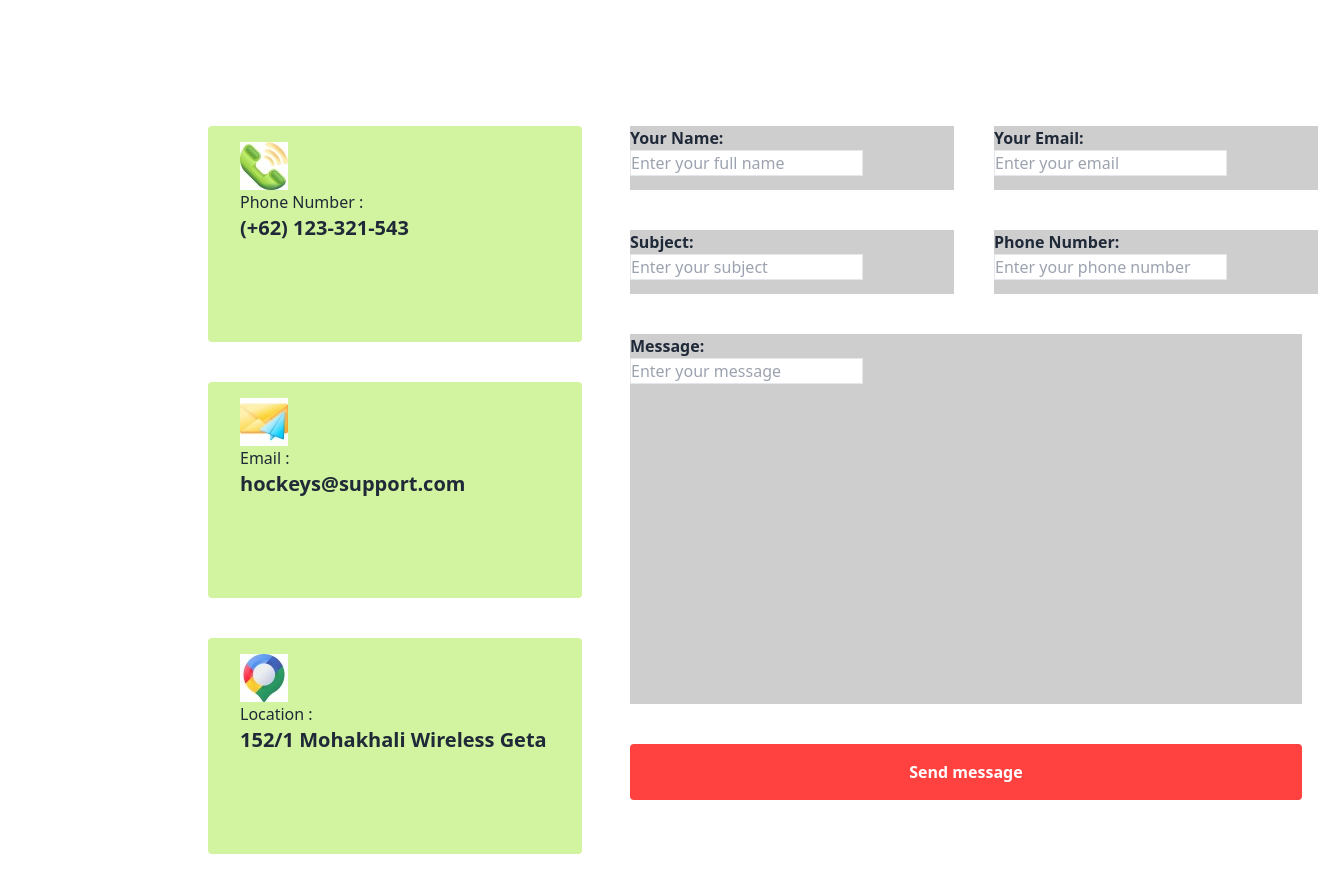
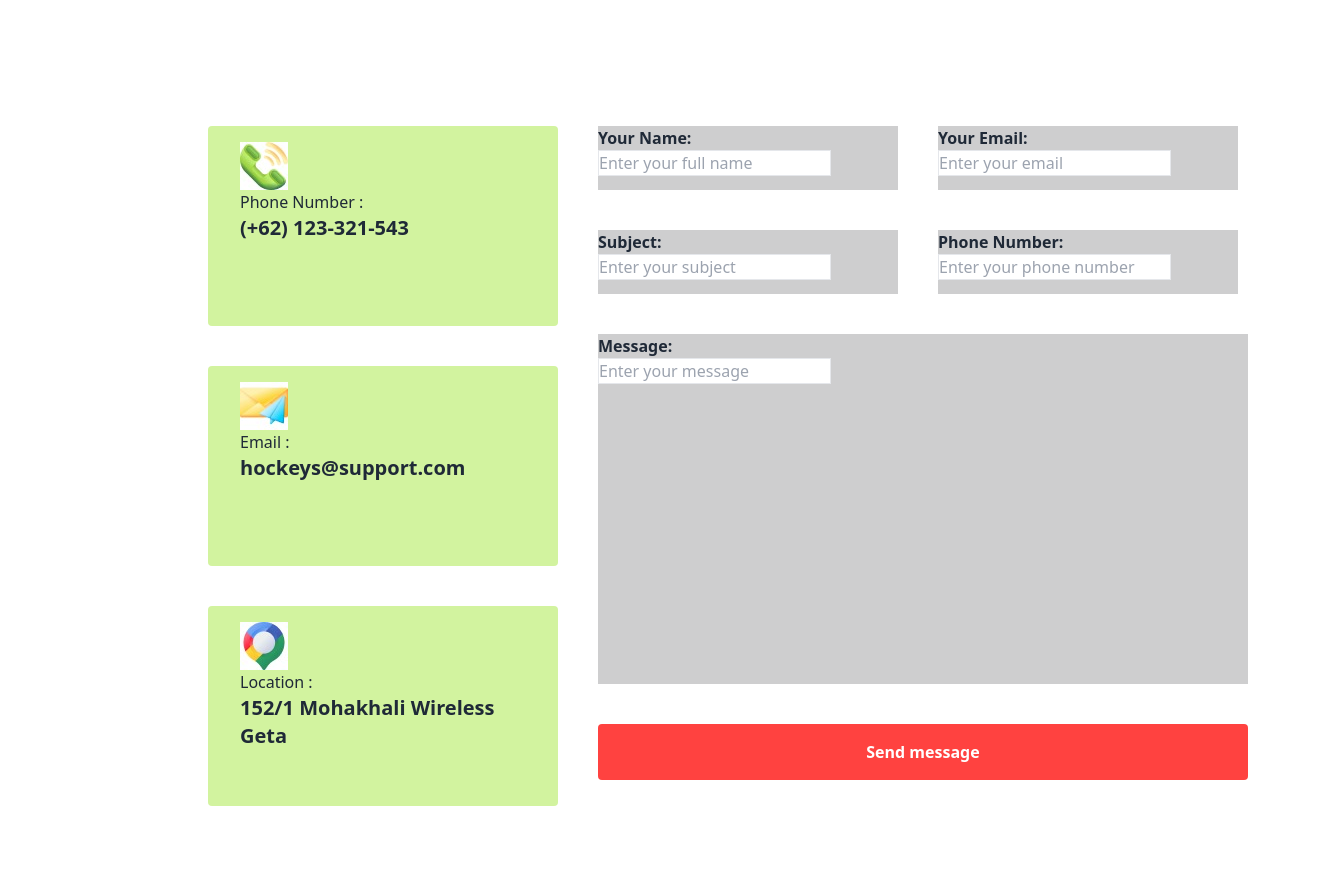
Before and after one commit to sakib2435/Exam3, a plain HTML site: page index.html in a window 1280 px wide. Shown: the part 3420-4312 px from the top of the page, 1318 px wide, since content can reach past the window. Drawn offline with nearby package versions, Linux system fonts and the light colour scheme.

Commit message:
Exam 3 added

```diff
--- a/index.html
+++ b/index.html
@@ -328,7 +328,7 @@
      <div class="flex justify-between p-52">
       <div>
         <!-- first-card start -->
-         <div class="w-1/3 bg-[#bced6ea9] h-[216px] w-[374px] rounded pt-4 px-8 mb-10">
+         <div class="w-1/3 bg-[#bced6ea9] h-[200px] w-[350px] rounded pt-4 px-8 mb-10">
           <img src="img (11).jpg" alt="">
           <p>Phone Number :</p>
           <p class="text-xl font-bold">(+62) 123-321-543</p>
@@ -336,7 +336,7 @@
          <!-- first-card end -->
 
         <!-- second-card start -->
-         <div class="w-1/3 bg-[#bced6ea9] h-[216px] w-[374px] rounded pt-4 px-8 mb-10">
+         <div class="w-1/3 bg-[#bced6ea9] h-[200px] w-[350px] rounded pt-4 px-8 mb-10">
           <img src="img (12).jpg" alt="">
           <p>Email :</p>
           <p class="text-xl font-bold">hockeys@support.com</p>
@@ -344,7 +344,7 @@
          <!-- second-card end -->
 
         <!-- thirth-card start -->
-         <div class="w-1/3 bg-[#bced6ea9] h-[216px] w-[374px] rounded pt-4 px-8 mb-10">
+         <div class="w-1/3 bg-[#bced6ea9] h-[200px] w-[350px] rounded pt-4 px-8 mb-10">
           <img src="img (13).jpg" alt="">
           <p>Location :</p>
           <p class="text-xl font-bold">152/1 Mohakhali Wireless Geta</p>
@@ -352,18 +352,18 @@
          <!-- thirth-card end -->
       </div>
 
-      <div class="w-5/6 ml-12 lg:52 sm:40">
+      <div class="w-5/6 ml-10 lg:52 sm:40">
         <form>
             <!-- first-form start -->
           <div class="flex gap-10 rounded">
             <!-- first name -->
-             <div class="bg-[#13131834] h-[64px] w-[324px]">
+             <div class="bg-[#13131834] h-[64px] w-[300px]">
               <label class="font-bold" for="your name">Your Name:</label> <br>
               <input type="text" placeholder="Enter your full name" class="border">
              </div>
 
              <!-- email -->
-              <div class="bg-[#13131834] h-[64px] w-[324px]">
+              <div class="bg-[#13131834] h-[64px] w-[300px]">
                 <label class="font-bold" for="your email">Your Email:</label> <br>
                 <input type="email" name="" id="" placeholder="Enter your email" class="border">
               </div>
@@ -373,13 +373,13 @@
           <!-- second-form start -->
           <div class="flex gap-10 rounded">
             <!-- subject -->
-            <div class="bg-[#13131834] h-[64px] w-[324px] mt-10">
+            <div class="bg-[#13131834] h-[64px] w-[300px] mt-10">
               <label class="font-bold" for="your name">Subject:</label> <br>
               <input type="text" placeholder="Enter your subject" class="border">
             </div>
 
             <!-- phone number -->
-             <div class="bg-[#13131834] h-[64px] w-[324px] mt-10 mb-10">
+             <div class="bg-[#13131834] h-[64px] w-[300px] mt-10 mb-10">
               <label class="font-bold" for="phone number">Phone Number:</label> <br>
               <input type="text" placeholder="Enter your phone number" class="border">
              </div>
@@ -387,13 +387,13 @@
           <!-- second-form end -->
 
           <!-- message -->
-           <div class="bg-[#13131835] h-[370px] w-[672px] mb-10">
+           <div class="bg-[#13131835] h-[350px] w-[650px] mb-10">
             <label class="font-bold" for="message">Message:</label> <br>
             <input type="message" placeholder="Enter your message" class="border">
            </div>
 
            <!-- button -->
-            <div class="bg-[#FF4240] border-[#FF4240] w-[672px] text-white px-6 py-4 text-center rounded">
+            <div class="bg-[#FF4240] border-[#FF4240] w-[650px] text-white px-6 py-4 text-center rounded">
               <input class="font-bold" type="submit" value="Send message">
             </div>
         </form>
```
